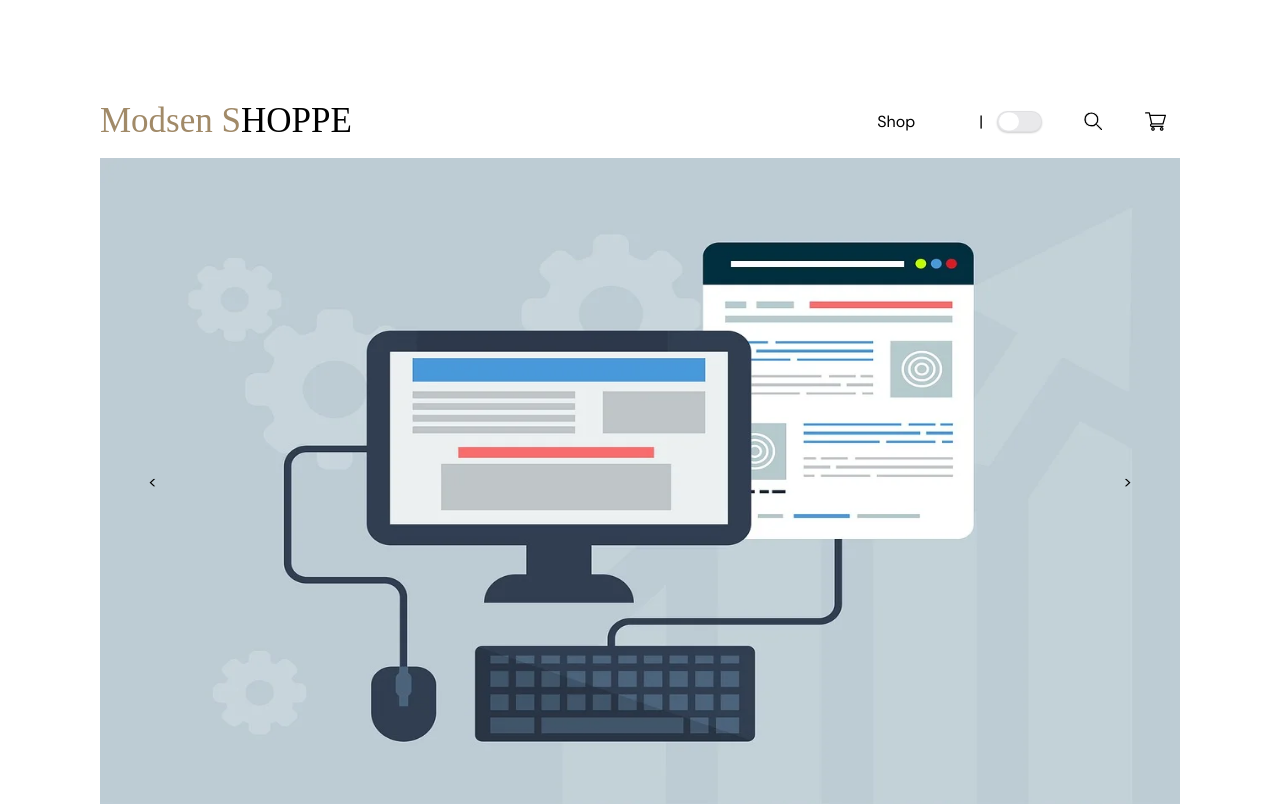
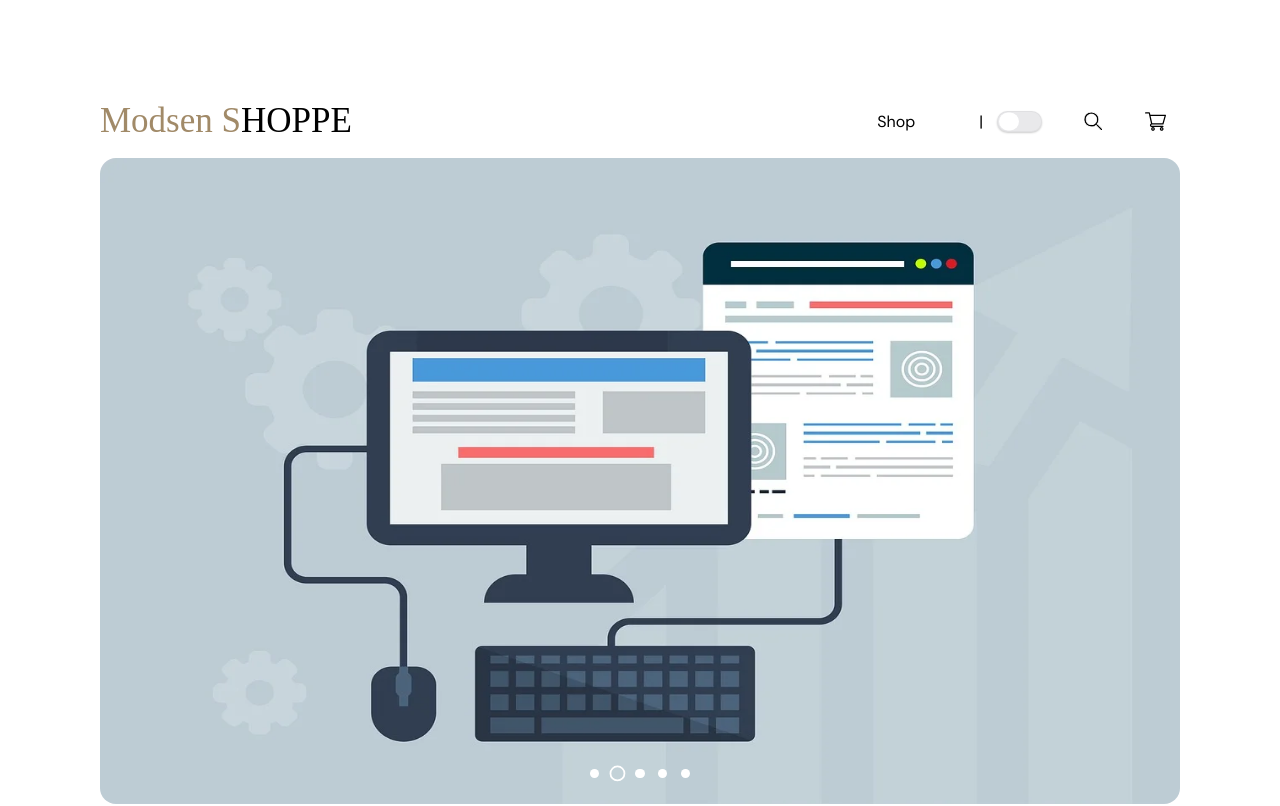
Before and after one commit to AntnKrn/Modsen-SHOPPE, a React app: page / in a window 1280 px wide. Shown: the top 806 px of the page. Built offline with nearby package versions, Linux system fonts and the light colour scheme; a web font is replaced by a local one.

Commit message:
update carousel

```diff
--- a/src/components/Carousel/Carousel.styled.ts
+++ b/src/components/Carousel/Carousel.styled.ts
@@ -5,16 +5,43 @@ export const ImgSlider = styled.img`
   width: 100%;
   height: 646px;
   display: block;
+  border-radius: 16px;
 `;
 
-export const ImgSliderButton = styled.button`
-  all: unset;
+export const ButtonWrapper = styled.div`
+  display: flex;
+  flex-direction: row;
+  justify-content: center;
   position: absolute;
-  top: 0;
+  gap: 13.71px;
   bottom: 0;
+  left: 0;
+  right: 0;
+  margin: 0 auto 26.29px;
+`;
+
+export const ImgSliderButton = styled.button<{ $number?: number }>`
   cursor: pointer;
-  padding: 3rem;
-  transition: background-color 100ms ease-in-out;
+  height: 9.14px;
+  width: 9.14px;
+  border-radius: 50%;
+  background-color: rgba(255, 255, 255, 1);
+  border: none;
+  transform: scale(1);
+  transition: all 0.7s ease;
+
+  &:hover {
+    border: 1px solid rgba(255, 255, 255, 1);
+    transform: scale(1.75);
+    transition: all 0.5s ease;
+    background-color: rgba(28, 28, 28, 0);
+  }
+  &.active {
+    border: 1px solid rgba(255, 255, 255, 1);
+    transform: scale(1.75);
+    transition: all 0.5s ease;
+    background-color: rgba(28, 28, 28, 0);
+  }
 `;
 
 export const ImgWrapper = styled.div`
--- a/src/components/Carousel/Carousel.tsx
+++ b/src/components/Carousel/Carousel.tsx
@@ -3,47 +3,54 @@ import React, { useEffect, useState } from 'react';
 import img1 from './img1.jpg';
 import img2 from './img2.jpg';
 import img3 from './img3.jpg';
-import { ImgSlider, ImgSliderButton, ImgWrapper } from './Carousel.styled';
+import img4 from './img4.jpg';
+import img5 from './img5.jpg';
+import {
+  ButtonWrapper,
+  ImgSlider,
+  ImgSliderButton,
+  ImgWrapper,
+} from './Carousel.styled';
 
 export const Carousel = () => {
-  const imagesUrls: string[] = [img1, img2, img3];
+  const imagesUrls: string[] = [img1, img2, img3, img4, img5];
 
   const [imageIndex, setImageIndex] = useState(0);
 
   useEffect(() => {
+    const imgSliderButton = document.getElementsByClassName(
+      `img${imageIndex + 1}`,
+    )[0];
+
     const toggle = setInterval(() => {
       setImageIndex((index) => {
+        if (imgSliderButton) {
+          imgSliderButton.classList.remove('active');
+        }
         if (index === imagesUrls.length - 1) return 0;
         return index + 1;
       });
     }, 4000);
 
+    if (imgSliderButton) {
+      imgSliderButton.classList.add('active');
+    }
     return () => clearInterval(toggle);
   });
-
-  const showNextImage = () => {
-    setImageIndex((index) => {
-      if (index === imagesUrls.length - 1) return 0;
-      return index + 1;
-    });
-  };
-
-  const showPrevImage = () => {
-    setImageIndex((index) => {
-      if (index === 0) return imagesUrls.length - 1;
-      return index - 1;
-    });
-  };
 
   return (
     <ImgWrapper>
       <ImgSlider src={imagesUrls[imageIndex]} alt="" />
-      <ImgSliderButton onClick={showPrevImage} style={{ left: 0 }}>
-        &lt;
-      </ImgSliderButton>
-      <ImgSliderButton onClick={showNextImage} style={{ right: 0 }}>
-        &gt;
-      </ImgSliderButton>
+      <ButtonWrapper>
+        {imagesUrls.map((img, index) => (
+          <ImgSliderButton
+            onClick={() => setImageIndex(index)}
+            key={img}
+            $number={index}
+            className={`img${index + 1} ${index === 0 ? 'active' : 0}`}
+          />
+        ))}
+      </ButtonWrapper>
     </ImgWrapper>
   );
 };
```
Also changed, not shown: src/components/Carousel/img4.jpg (added), src/components/Carousel/img5.jpg (added).
